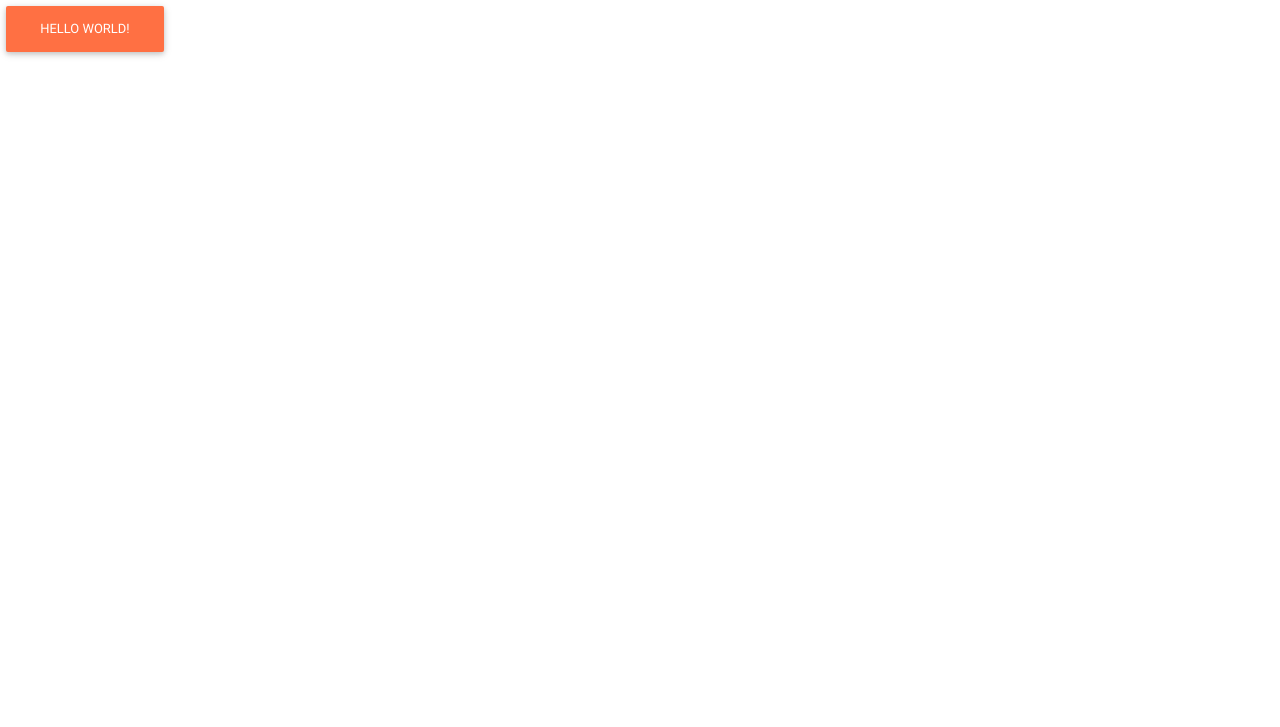
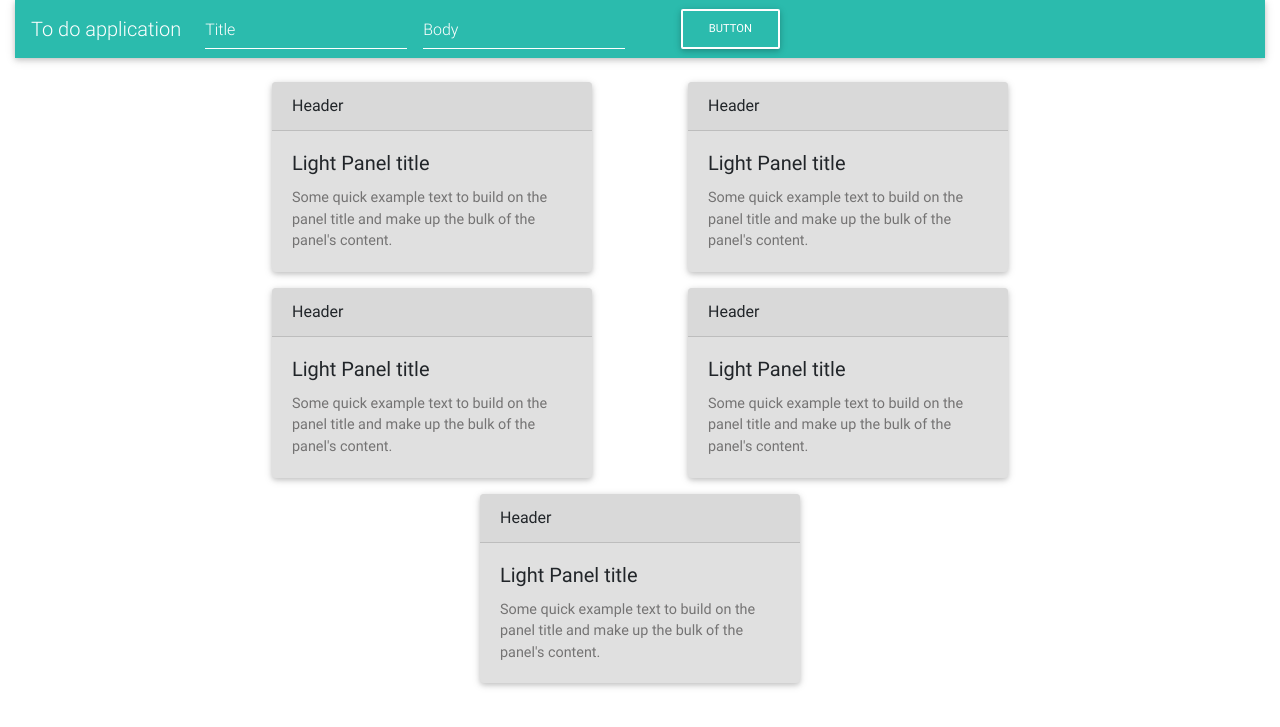
Before and after one commit to ErrorMacr0/to-do-Application, a website: page index.html in a window 1280 px wide. Drawn offline with Linux system fonts and the light colour scheme; files that its build step writes are made by us from their sources.

Commit message:
updated index.html

```diff
--- a/index.html
+++ b/index.html
@@ -12,7 +12,61 @@
 </head>
 <body>
 
-    <button class="btn btn-deep-orange waves-effect">Hello World!</button>
+    <div class="container-fluid">
+        <!-- Image and text -->
+        <nav class="navbar navbar-dark default-color">
+            <form class="form-inline">
+                <a class="navbar-brand" href="#">To do application</a>
+                <div class="md-form my-0">
+                    <input class="form-control mr-sm-2" type="text" placeholder="Title" aria-label="Title">
+                </div>
+                <div class="md-form my-0">
+                    <input class="form-control mr-sm-2" type="text" placeholder="Body" aria-label="Body">
+                </div>
+                <button class="btn btn-outline-white btn-md my-2 my-sm-0 ml-5" type="submit">Button</button>
+            </form>
+        </nav>
+        <div class="row">
+            <div class="col-10 mx-auto d-flex my-4 flex-wrap justify-content-center">
+                <div class="card bg-light mb-3 mx-5" style="max-width: 20rem;">
+                    <div class="card-header">Header</div>
+                    <div class="card-body">
+                        <h5 class="card-title">Light Panel title</h5>
+                        <p class="card-text">Some quick example text to build on the panel title and make up the bulk of the panel's content.</p>
+                    </div>
+                </div>
+                <div class="card bg-light mb-3 mx-5" style="max-width: 20rem;">
+                    <div class="card-header">Header</div>
+                    <div class="card-body">
+                        <h5 class="card-title">Light Panel title</h5>
+                        <p class="card-text">Some quick example text to build on the panel title and make up the bulk of the panel's content.</p>
+                    </div>
+                </div>
+                <div class="card bg-light mb-3 mx-5" style="max-width: 20rem;">
+                    <div class="card-header">Header</div>
+                    <div class="card-body">
+                        <h5 class="card-title">Light Panel title</h5>
+                        <p class="card-text">Some quick example text to build on the panel title and make up the bulk of the panel's content.</p>
+                    </div>
+                </div>
+                <div class="card bg-light mb-3 mx-5" style="max-width: 20rem;">
+                    <div class="card-header">Header</div>
+                    <div class="card-body">
+                        <h5 class="card-title">Light Panel title</h5>
+                        <p class="card-text">Some quick example text to build on the panel title and make up the bulk of the panel's content.</p>
+                    </div>
+                </div>
+                <div class="card bg-light mb-3 mx-5" style="max-width: 20rem;">
+                    <div class="card-header">Header</div>
+                    <div class="card-body">
+                        <h5 class="card-title">Light Panel title</h5>
+                        <p class="card-text">Some quick example text to build on the panel title and make up the bulk of the panel's content.</p>
+                    </div>
+                </div>
+            </div>
+
+        </div>
+    </div>
 
     <script src="src/MDB-Free/js/jquery.min.js"></script>
     <script src="src/MDB-Free/js/bootstrap.js"></script>
```
